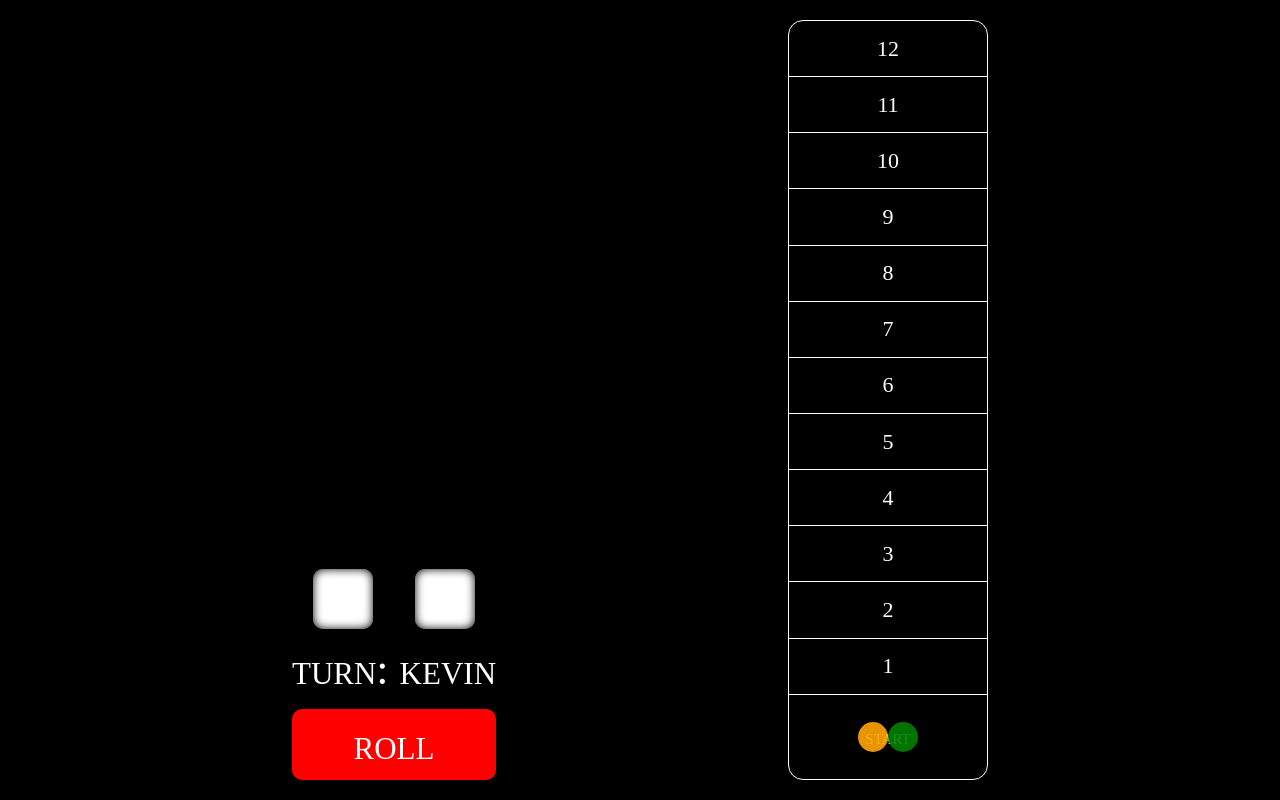
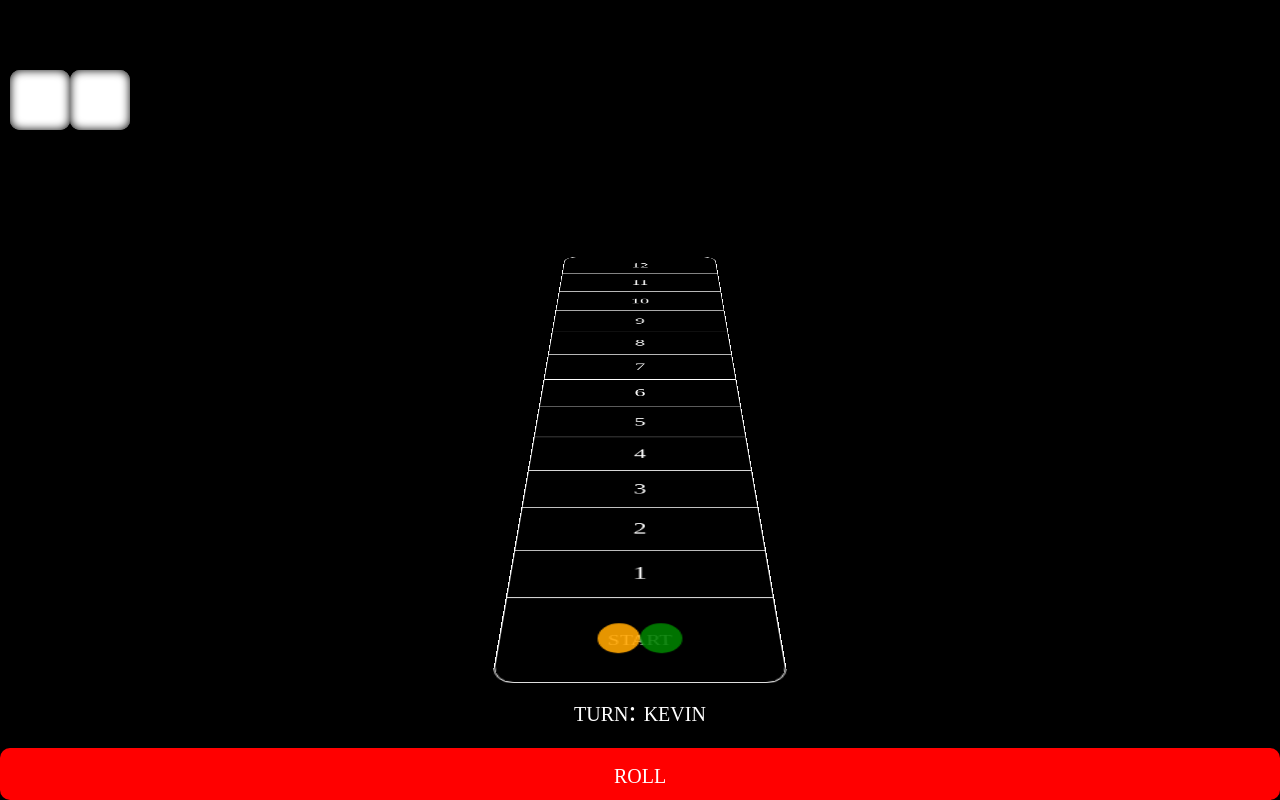
Before and after one commit to KevinW90/Bump_Back, a React (Create React App) app: page / in a window 1280 px wide. Built offline with nearby package versions, Linux system fonts and the light colour scheme.

Commit message:
added distance perspective to the game board

```diff
--- a/src/components/BumpBack.js
+++ b/src/components/BumpBack.js
@@ -1,7 +1,6 @@
 import React, { Component } from 'react';
 
 import '../css/BumpBack.css';
-import '../css/GameMenu.css';
 import '../css/Strip.css';
 import '../css/Block.css';
 
@@ -88,15 +87,19 @@ class BumpBack extends Component {
                 //snake eyes moves 3
                 if (total === 2) {
                     //if new pos is higher than 12, no  move
-                    if (this.player_list[this.state.active_player].pos += 3 <= 12) {
+                    if (pos + 3 <= 12) {
                         this.player_list[this.state.active_player].pos += 3;
                         moved = true;
                     }
                 }
                 else if (pos > 7) { //after square 7, doubles moves 2 spaces
-                    if (this.player_list[this.state.active_player].pos += 2 <= 12) {
+                    if (pos + 2 <= 12) { //if moving 2 does not put you past the board
                         this.player_list[this.state.active_player].pos += 2;
                         moved = true;
+                    } else if (total === next) { //if your double is the next step, move to that step
+                        //included because of bug in rules that prevents winning on space 11
+                        //you need a 12, which is a double, and space is over 7; from above, nothing happens
+                        this.player_list[this.state.active_player].pos += 1;
                     }
                 }
                 else if (_die1 > pos) { //if the total is ahead of player
@@ -147,15 +150,16 @@ class BumpBack extends Component {
 
         return (
             <div id="bump-back">
-                <div className="game-menu">
+                <div className="playback">
                     {this.who_rolled !== '' ? <div className="who-rolled">{this.state.who_rolled}</div> : <div></div>}
-
                     <div className="dice">
                         <Die dotCnt={this.state.die1} />
                         <Die dotCnt={this.state.die2} />
                     </div>
+                </div>
+
+                <div className="game-menu">
                     <div className="active-player">turn: {this.player_list[this.state.active_player].name}</div>
-
                     <Button role="roll" clickHandler={this.DiceRoll}/>
                 </div>
                 <div className="strip">
--- a/src/css/BumpBack.css
+++ b/src/css/BumpBack.css
@@ -1,4 +1,5 @@
 #bump-back {
+    perspective: 1000px;
     width: 100vw;
     height: 100vh;
 
@@ -10,3 +11,46 @@
 
     /* border: 1px solid green; */
 }
+
+.playback {
+    position: absolute;
+    top: 10px;
+    left: 10px;
+
+    display: grid;
+    /* gap: 10px; */
+    grid-template: 1fr 1fr / 1fr;
+
+    font-variant: small-caps;
+}
+
+.who-rolled {
+    column-span: 2;
+
+    display: flex;
+    justify-content: center;
+    align-items: center;
+
+    /* border: 1px solid yellow; */
+}
+
+.game-menu {
+    position: fixed;
+    bottom: 0;
+    width: 100%;
+
+    display: grid;
+    gap: 10px;
+    grid-template: repeat(2, 1fr) / 1fr;
+
+    font-size: 1.3rem;
+    font-variant: small-caps;
+
+    /* border: 1px solid yellow; */
+}
+
+.active-player {
+    display: flex;
+    justify-content: center;
+    align-items: center;
+}
--- a/src/css/Die.css
+++ b/src/css/Die.css
@@ -51,4 +51,6 @@
     display: grid;
     /* gap: 0px; */
     grid-template: 1fr / 1fr 1fr;
+
+    /* border: 1px solid yellow; */
 }
--- a/src/css/GameMenu.css
+++ /dev/null
@@ -1,16 +0,0 @@
-.game-menu {
-    display: grid;
-    gap: 10px;
-    grid-template: repeat(3, 1fr) / 1fr;
-
-    font-size: 2rem;
-    font-variant: small-caps;
-
-    /* border: 1px solid yellow; */
-}
-
-.active-player {
-    display: flex;
-    justify-content: center;
-    align-items: center;
-}
--- a/src/css/Strip.css
+++ b/src/css/Strip.css
@@ -7,4 +7,6 @@
 
     border: 1px solid white;
     border-radius: 15px;
+
+    transform: rotateX(60deg);
 }
```
